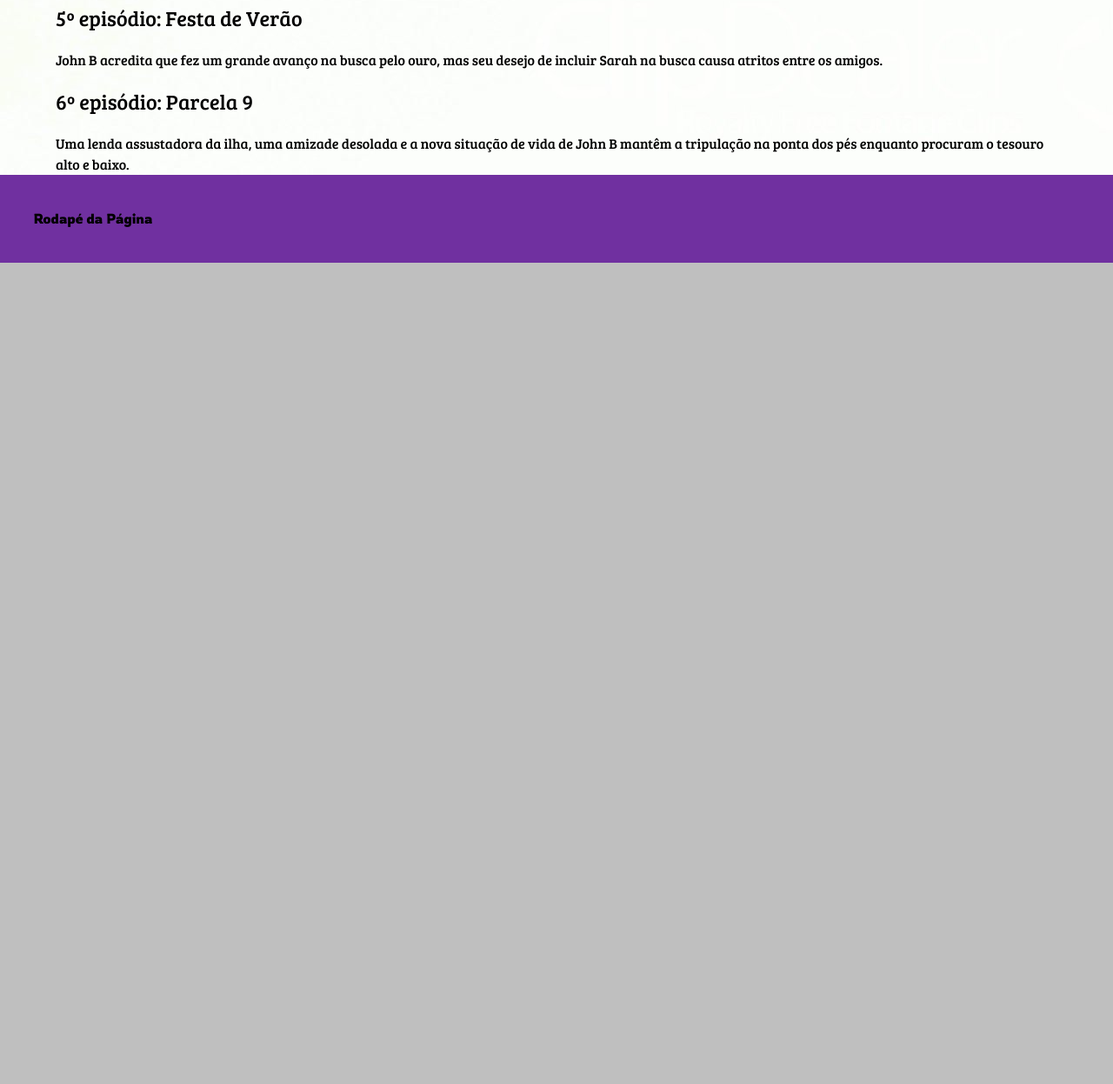
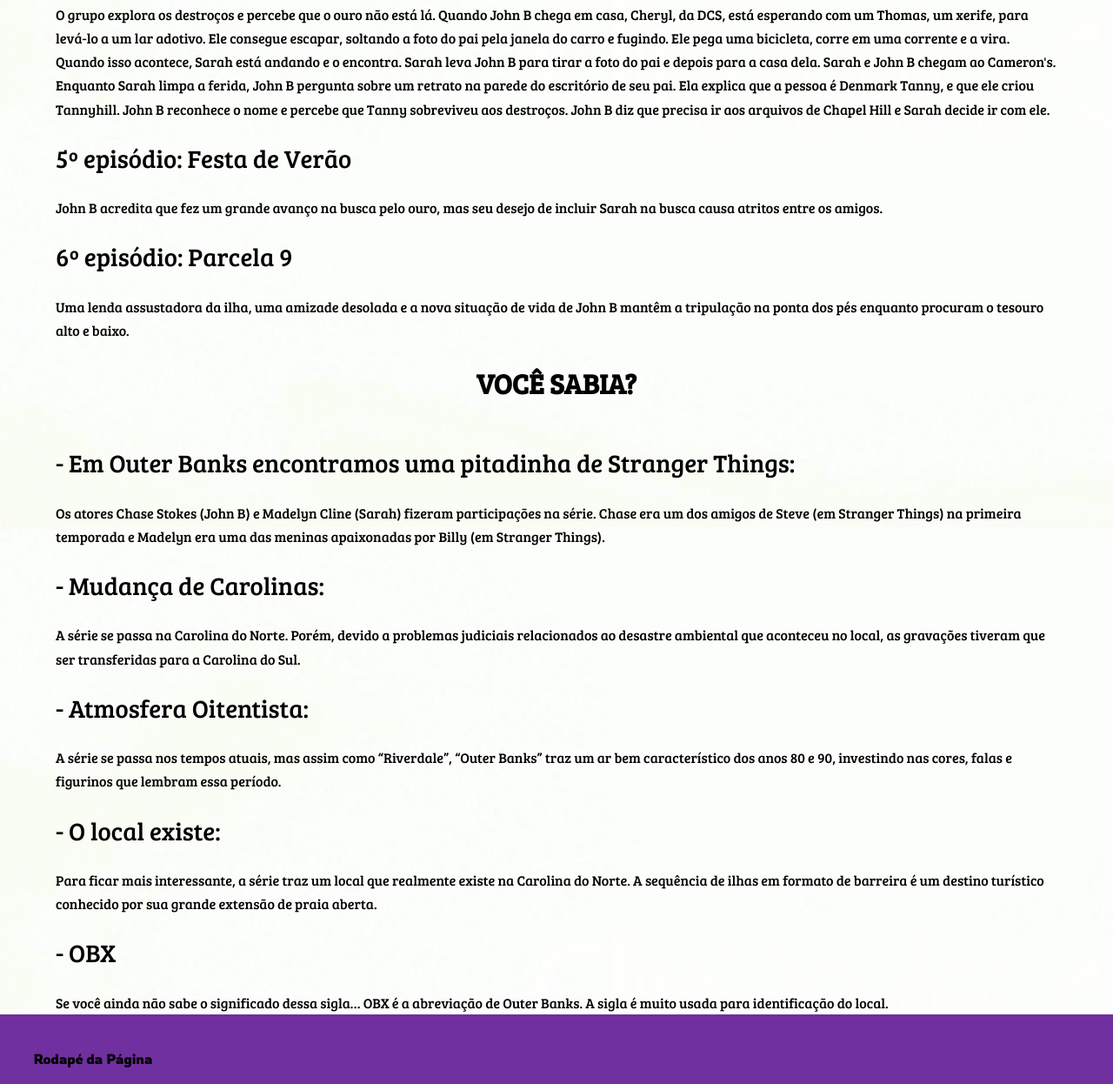
Before and after one commit to helolrodrigues/MeuPrimeiroSiteAtual, a plain HTML site: page index.html in a window 1280 px wide. Shown: the part 1551-2797 px from the top of the page at 87% size. Before the commit the page ends 1853 px from the top, so only its background shows below. Drawn offline with Linux system fonts and the light colour scheme.

Commit message:
atualização do site

```diff
--- a/css/estilo.css
+++ b/css/estilo.css
@@ -25,7 +25,6 @@ list-style: none;
 
 /* Classe atribuida para a div que vai receber o logo tipo */
 .logo{
-color: ;
 }
 
 nav{
@@ -68,22 +67,22 @@ footer{
     }
 
 h1{
-    font-size: 3.5em;
+    font-size: 4em;
     color: #FFD180;
     font-family: "Righteous", sans-serif;
 }
 
     h2{
-        line-height: 3;
-    font-size: 1.5em;
+        line-height: 3em;
+    font-size: 1.8em;
 }
 h3{
     line-height: 3.5em;
-    font-size: 2.5em;
+    font-size: 2em;
 }
 
 p{
-    line-height: 1.5;
+    line-height: 1.7;
 }
 
 .rowdies-light {
--- a/index.html
+++ b/index.html
@@ -3,7 +3,7 @@
 <head>
     <meta charset="UTF-8">
     <meta name="viewport" content="width=device-width, initial-scale=1.0">
-    <title>Exemplo HTML Semântico</title>
+    <title>OUTER BANKS</title>
         <link rel="stylesheet" href="css/reset.css">
     <link rel="stylesheet" href="css/estilo.css">
     <link rel="preconnect" href="https://fonts.googleapis.com">
@@ -41,7 +41,7 @@
             Outer Banks se passa em uma cidade costeira da Carolina do Norte, onde há uma divisão social gritante entre residentes ricos e moradores da classe trabalhadora (que tem os apelidos de "Kooks" e "Pogues"). Um grupo de adolescentes Pogue que moram no The Cut que estão tentando descobrir o que aconteceu com o pai desaparecido do líder do grupo, John B. Ao longo do caminho, eles descobrem um tesouro lendário que está ligado ao pai de John B.
             Perseguidos pela lei e por um rico grupo de Kooks, os Pogues buscam superar obstáculos como amor,luta, amizade e dinheiro.
         </P>
-        <h3 class="títulos">EPISÓDIOS</h3>
+        <h3 class="titulos">EPISÓDIOS</h3>
         <section>
         <h2>1º episódio: Piloto</h2>
         <p>John B, Kiara, Pope e JJ são um grupo de amigos que vivem na Ilha Outer Banks. Ele iria para um lar adotivo porém começou um furacão. Após o furacão, o grupo de amigos pega o barco no pântano para pescar,eles acabaram avistando um barco afundado e quando mergulham para dar uma olhada, encontram uma chave que vai para um quarto no Summer Winds Motel. Quando JJ e John B entram na sala, encontram um cofre contendo um envelope, uma arma e centenas de dólares em dinheiro. Eles foram em uma festa e John B e Topper (um dos rivais dos Pogues) brigam. JJ puxa a arma tirada do quarto de hotel e ameaça Topper. John B pega emprestado equipamentos de mergulho de seu chefe. Ao sair eles são perseguidos e baleados por dois outros homens em um barco. Kiara joga uma rede que se enrosca no motor e permite que eles escapem.</p>
@@ -65,6 +65,31 @@
             <h2>6º episódio: Parcela 9</h2>
             <p>Uma lenda assustadora da ilha, uma amizade desolada e a nova situação de vida de John B mantêm a tripulação na ponta dos pés enquanto procuram o tesouro alto e baixo.</p>
         </section>
+        <section>
+        <h3 class="titulos">VOCÊ SABIA?</h3>
+        <h2> - Em Outer Banks encontramos uma pitadinha de Stranger Things:</h2>
+        <p>
+            Os atores Chase Stokes (John B) e Madelyn Cline (Sarah) fizeram participações na série. Chase era um dos amigos de Steve (em Stranger Things) na primeira temporada e Madelyn era uma das meninas apaixonadas por Billy (em Stranger Things).
+        </p>
+        </section>
+        <section>
+        <h2> - Mudança de Carolinas:</h2>
+        <p>A série se passa na Carolina do Norte. Porém, devido a problemas judiciais relacionados ao desastre ambiental que aconteceu no local, as gravações tiveram que ser transferidas para a Carolina do Sul.</p>
+        </section>
+        <section>
+            <h2> - Atmosfera Oitentista:</h2>
+            <p>A série se passa nos tempos atuais, mas assim como “Riverdale”, “Outer Banks” traz um ar bem característico dos anos 80 e 90, investindo nas cores, falas e figurinos que lembram essa período.</p>
+            </section>
+            <section>
+                <h2> - O local existe:</h2>
+                <p>Para ficar mais interessante, a série traz um local que realmente existe na Carolina do Norte. A sequência de ilhas em formato de barreira é um destino turístico conhecido por sua grande extensão de praia aberta.</p>
+                </section>
+                <section>
+                    <h2> - OBX</h2>
+                    <p>Se você ainda não sabe o significado dessa sigla… OBX é a abreviação de Outer Banks. A sigla é muito usada para identificação do local.</p>
+
+
+
 
 
 </section>
```
Also changed, not shown: 1 other file.
